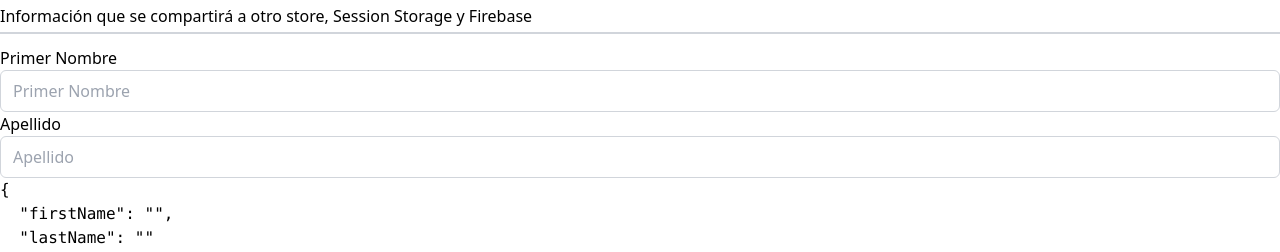
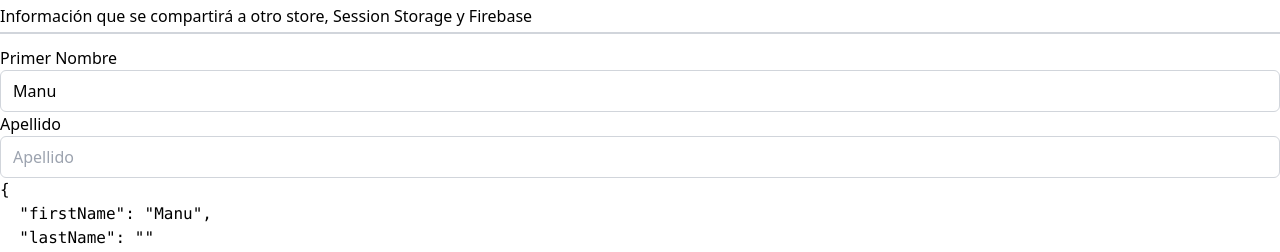
Before and after one commit to mgcastelberg/zustand-react, a React (Vite) app: page /dashboard/person in a window 1280 px wide. Shown: the part 734-986 px from the top of the page. Built offline with nearby package versions, Linux system fonts and the light colour scheme.

Commit message:
Crear un segundo store

```diff
--- a/src/pages/01-basic/PersonPage.tsx
+++ b/src/pages/01-basic/PersonPage.tsx
@@ -1,8 +1,14 @@
 import { WhiteCard } from '../../components';
-
-
+import { usePersonStore } from '../../stores';
 
 export const PersonPage = () => {
+
+  const firstName = usePersonStore( state => state.firstName );
+  const lastName = usePersonStore( state => state.lastName );
+
+  const setFirstName = usePersonStore( state => state.setFirstName );
+  const setLastName = usePersonStore( state => state.setLastName );
+
   return (
     <>
       <h1>Persona</h1>
@@ -12,7 +18,7 @@ export const PersonPage = () => {
       <WhiteCard className="flex items-center justify-center p-12">
         <div className="mx-auto w-full max-w-[550px]">
           <form>
-            <div className="-mx-3 flex flex-wrap">
+            <div className="flex flex-wrap -mx-3">
               <div className="w-full px-3 sm:w-1/2">
                 <div className="mb-5">
                   <label
@@ -25,6 +31,8 @@ export const PersonPage = () => {
                     name="firstName"
                     id="firstName"
                     placeholder="Primer Nombre"
+                    value={ firstName }
+                    onChange={ e => setFirstName( e.target.value ) }
                   />
                 </div>
               </div>
@@ -40,6 +48,8 @@ export const PersonPage = () => {
                     name="lastName"
                     id="lastName"
                     placeholder="Apellido"
+                    value={ lastName }
+                    onChange={ e => setLastName( e.target.value ) }
                   />
                 </div>
               </div>
@@ -48,8 +58,8 @@ export const PersonPage = () => {
             <pre className="bg-gray-200 p-5 rounded-[20px]">
               {
                 JSON.stringify({
-                  firstName: '',
-                  lastName: ''
+                  firstName,
+                  lastName
                 }, null, 2)
               }
             </pre>
--- a/src/pages/dashboard/DashboardPage.tsx
+++ b/src/pages/dashboard/DashboardPage.tsx
@@ -48,8 +48,6 @@ export const Dashboard = () => {
           <p>Información</p>
         </WhiteCard>
 
-
-
       </div>
 
     </>
--- a/src/stores/index.ts
+++ b/src/stores/index.ts
@@ -1 +1,2 @@
 export * from './bears/bears.store';
+export * from './person/person.store';
--- /dev/null
+++ b/src/stores/person/person.store.ts
@@ -0,0 +1,19 @@
+import { create } from "zustand";
+
+interface PersonState {
+    firstName: string;
+    lastName: string;
+}
+
+interface Actions {
+    setFirstName: (value:string) => void;
+    setLastName: (value:string) => void;
+}
+
+// Unimos las 2 interfaces
+export const usePersonStore = create<PersonState & Actions>()( (set) => ({
+    firstName:'Manu',
+    lastName:'',
+    setFirstName: (value:string) => set( state => ({ firstName:value }) ),
+    setLastName: (value:string) => set( state => ({ lastName:value }) ),
+}));
```
